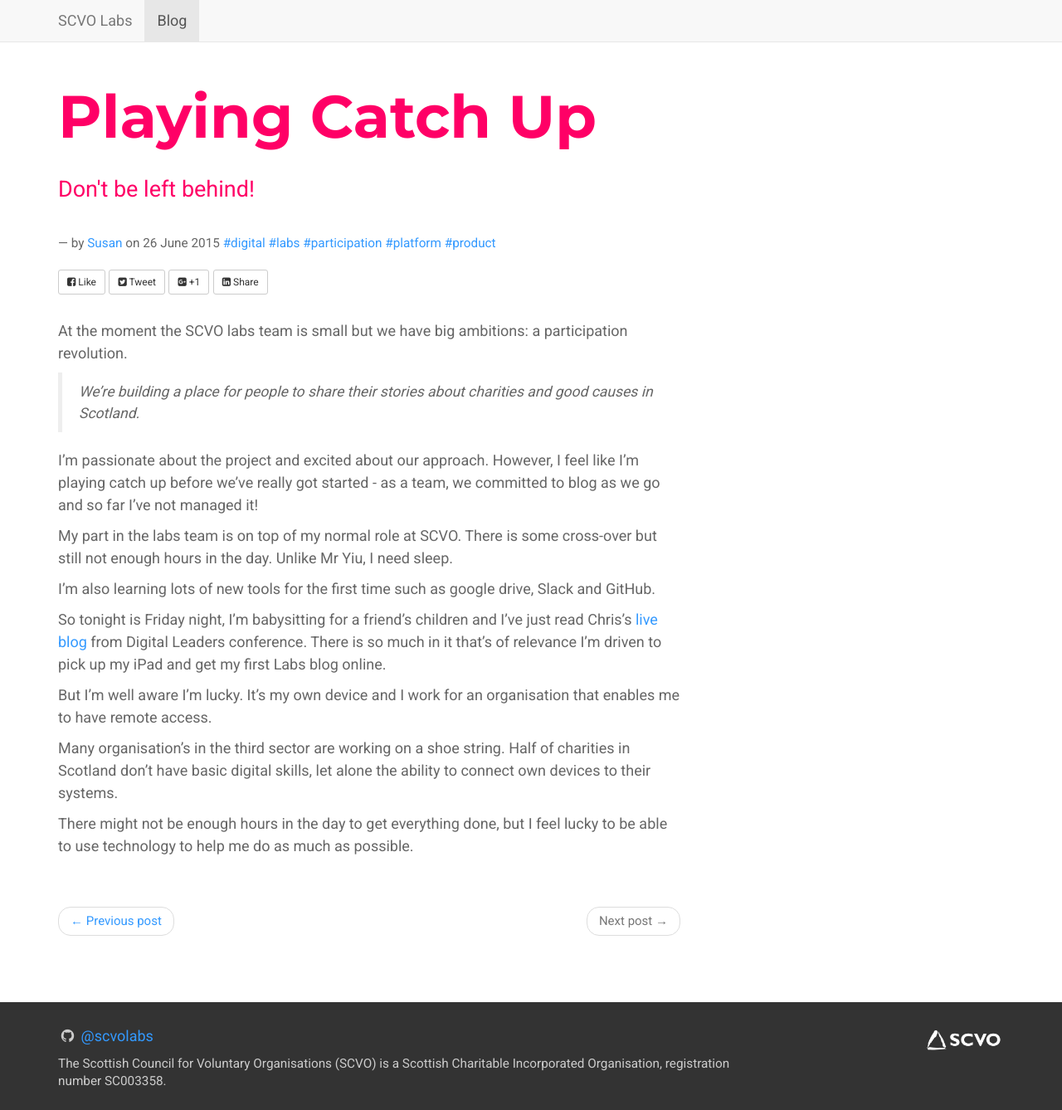
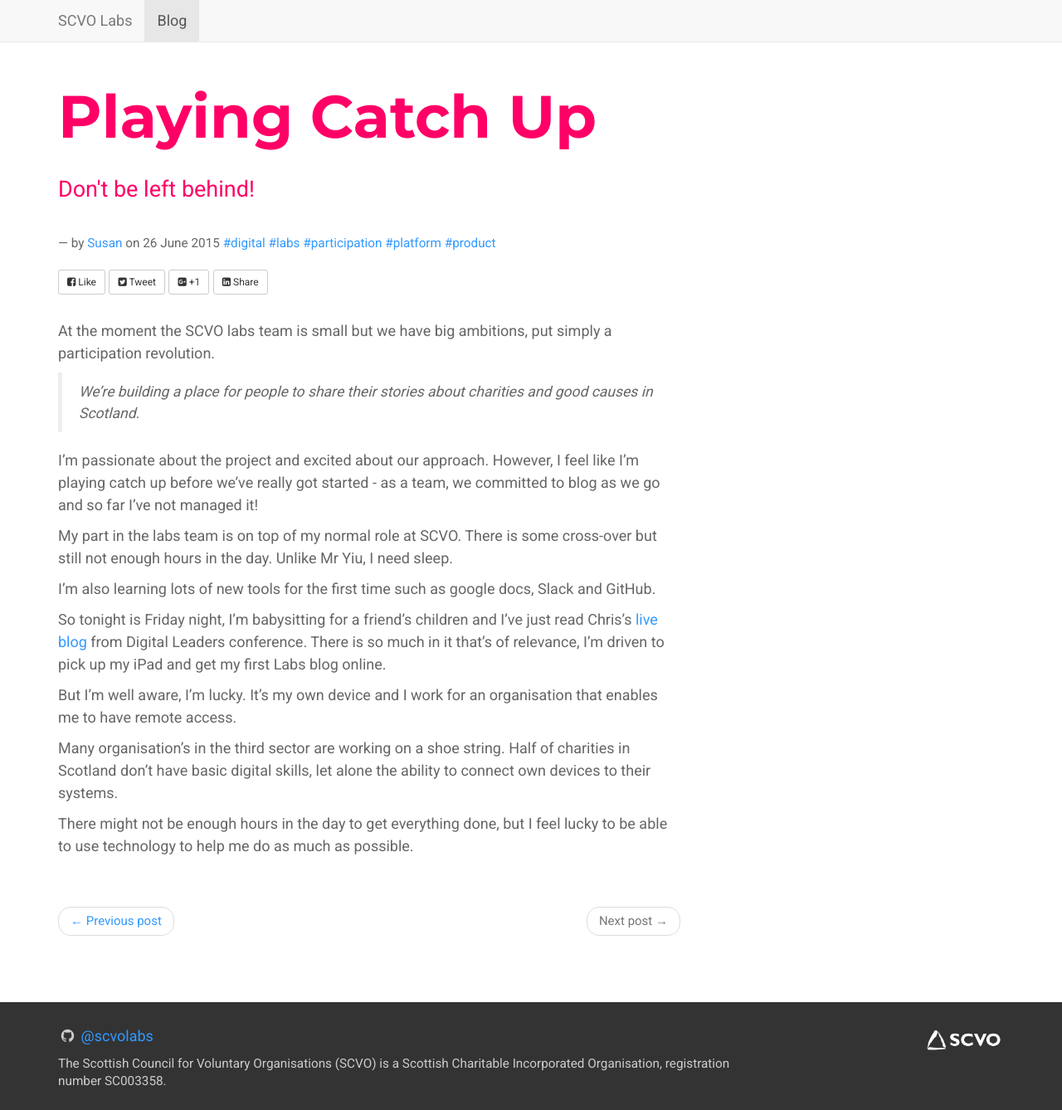
Before and after one commit to scvolabs/scvolabs-website, a Jekyll site: the page built from _posts/2015-06-26-playing-catch-up.md, in a window 1280 px wide. Shown: the whole page at 83% size. Built offline with Jekyll 4.4.1, drawn with Linux system fonts in a browser that asks for light colours; nearby versions of some CDN libraries; comment, search, counter and statistics services are not loaded.

Commit message:
Update 2015-06-26-playing-catch-up.md

```diff
--- a/_posts/2015-06-26-playing-catch-up.md
+++ b/_posts/2015-06-26-playing-catch-up.md
@@ -9,7 +9,7 @@ tags: product platform digital participation labs
 image:
 ---
 
-At the moment the SCVO labs team is small but we have big ambitions: a participation revolution.
+At the moment the SCVO labs team is small but we have big ambitions, put simply a participation revolution.
 
 > *We're building a place for people to share their stories about charities and good causes in Scotland.*
 
@@ -17,11 +17,11 @@ I'm passionate about the project and excited about our approach. However, I feel
 
 My part in the labs team is on top of my normal role at SCVO.  There is some cross-over but still not enough hours in the day.  Unlike Mr Yiu, I need sleep.
 
-I'm also learning lots of new tools for the first time such as google drive, Slack and GitHub.
+I'm also learning lots of new tools for the first time such as google docs, Slack and GitHub.
 
-So tonight is Friday night, I'm babysitting for a friend's children and I've just read Chris's [live blog](http://yiu.co.uk/blog/nd15-live-blog/) from Digital Leaders conference. There is so much in it that's of relevance I'm driven to pick up my iPad and get my first Labs blog online.
+So tonight is Friday night, I'm babysitting for a friend's children and I've just read Chris's [live blog](http://yiu.co.uk/blog/nd15-live-blog/) from Digital Leaders conference. There is so much in it that's of relevance, I'm driven to pick up my iPad and get my first Labs blog online.
 
-But I'm well aware I'm lucky.  It's my own device and I work for an organisation that enables me to have remote access.
+But I'm well aware, I'm lucky.  It's my own device and I work for an organisation that enables me to have remote access.
 
 Many organisation's in the third sector are working on a shoe string. Half of charities in Scotland don't have basic digital skills, let alone the ability to connect own devices to their systems.
 
```
